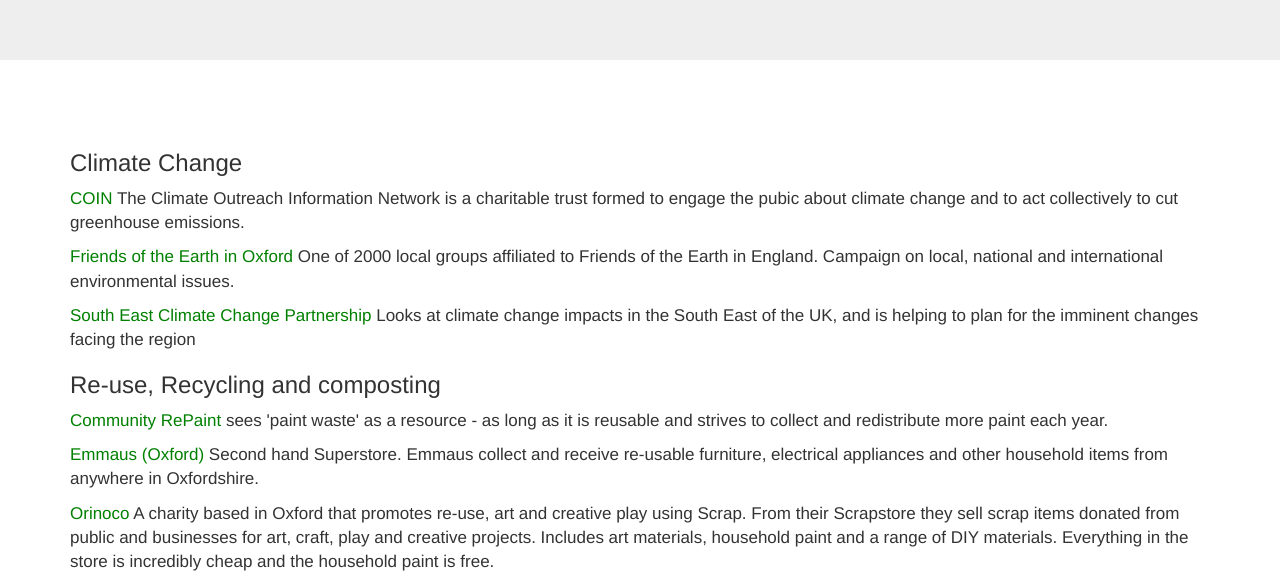
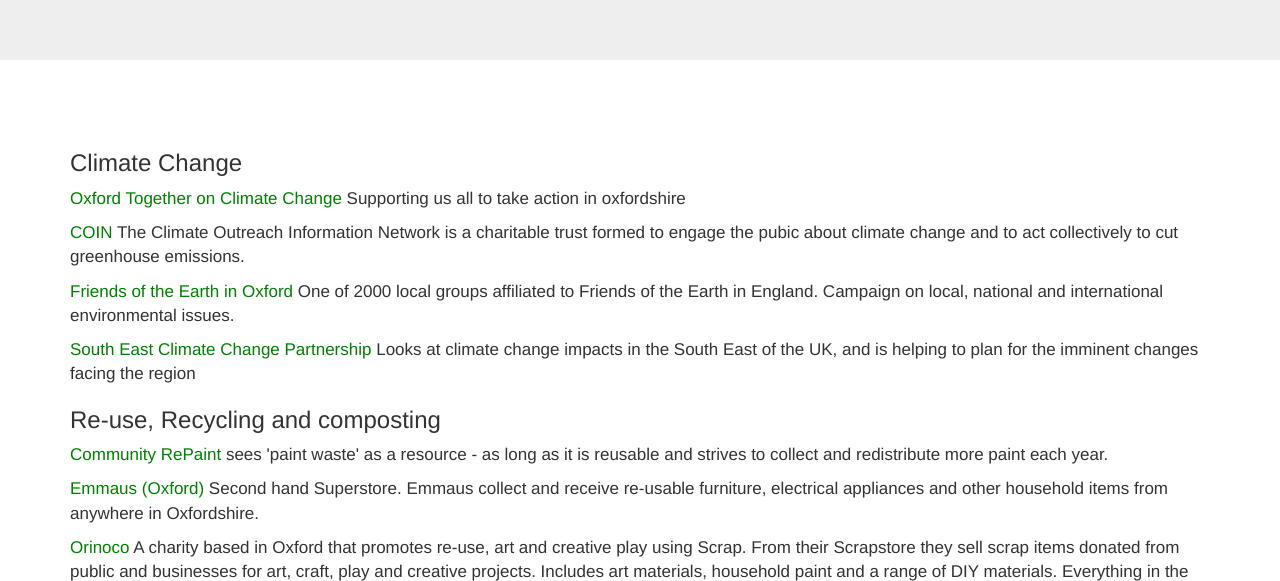
Before and after one commit to YoungYoungs/SustainableWheatley, a plain HTML site: page Links.html in a window 1280 px wide. Shown: the part 230-811 px from the top of the page. Drawn offline with Linux system fonts and the light colour scheme.

Commit message:
links updated

```diff
--- a/Links.html
+++ b/Links.html
@@ -83,6 +83,11 @@
             <div class="row">
                 <div class="col-xs-12">
                     <h3>Climate Change</h3>
+
+                    <p>
+                        <a href="https://change4climate.uk/">Oxford Together on Climate Change</a>
+                        Supporting us all to take action in oxfordshire
+                    </p>
 
                     <p>
                         <a href="http://www.climateoutreach.org.uk/">COIN</a>
```
